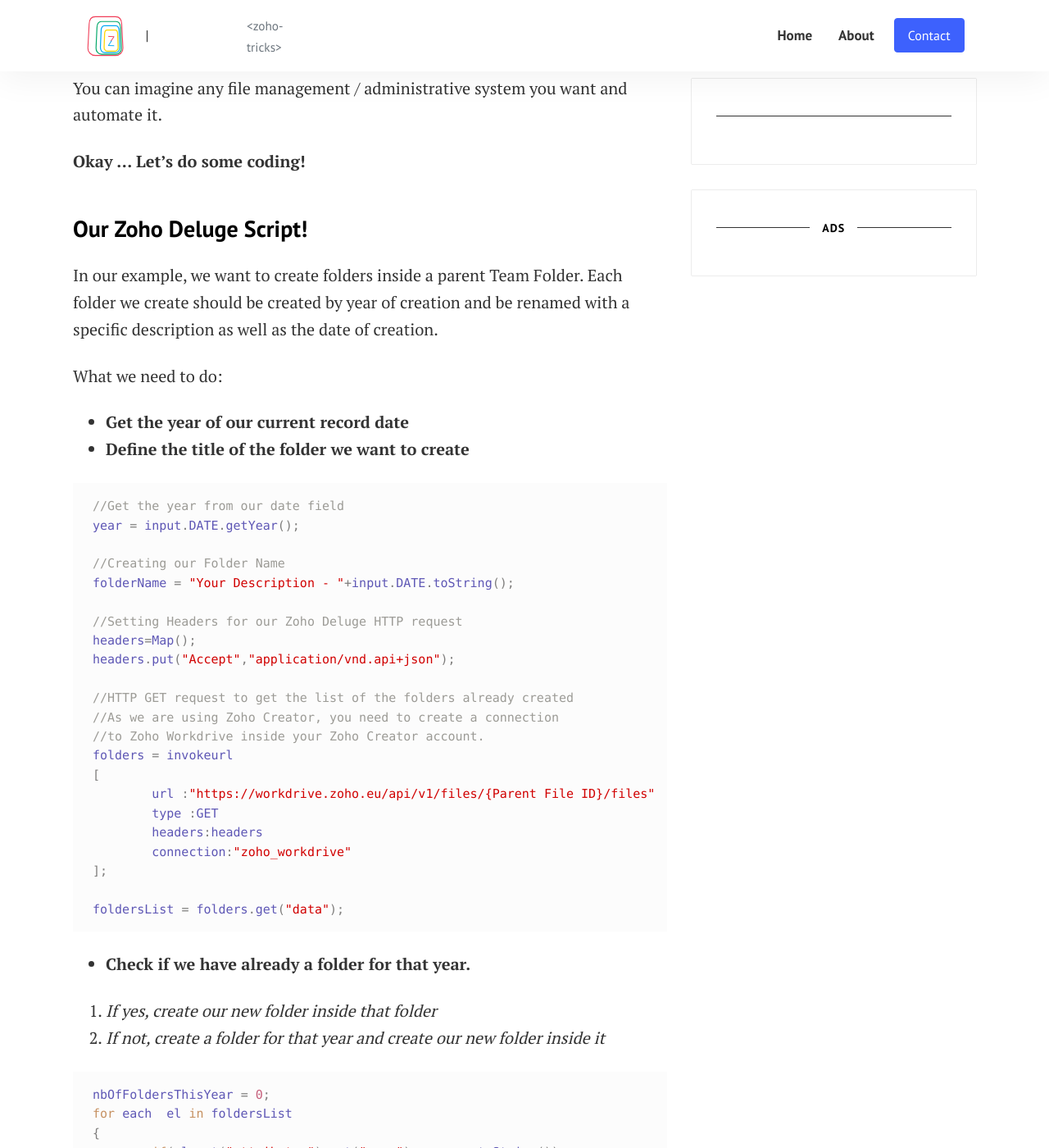
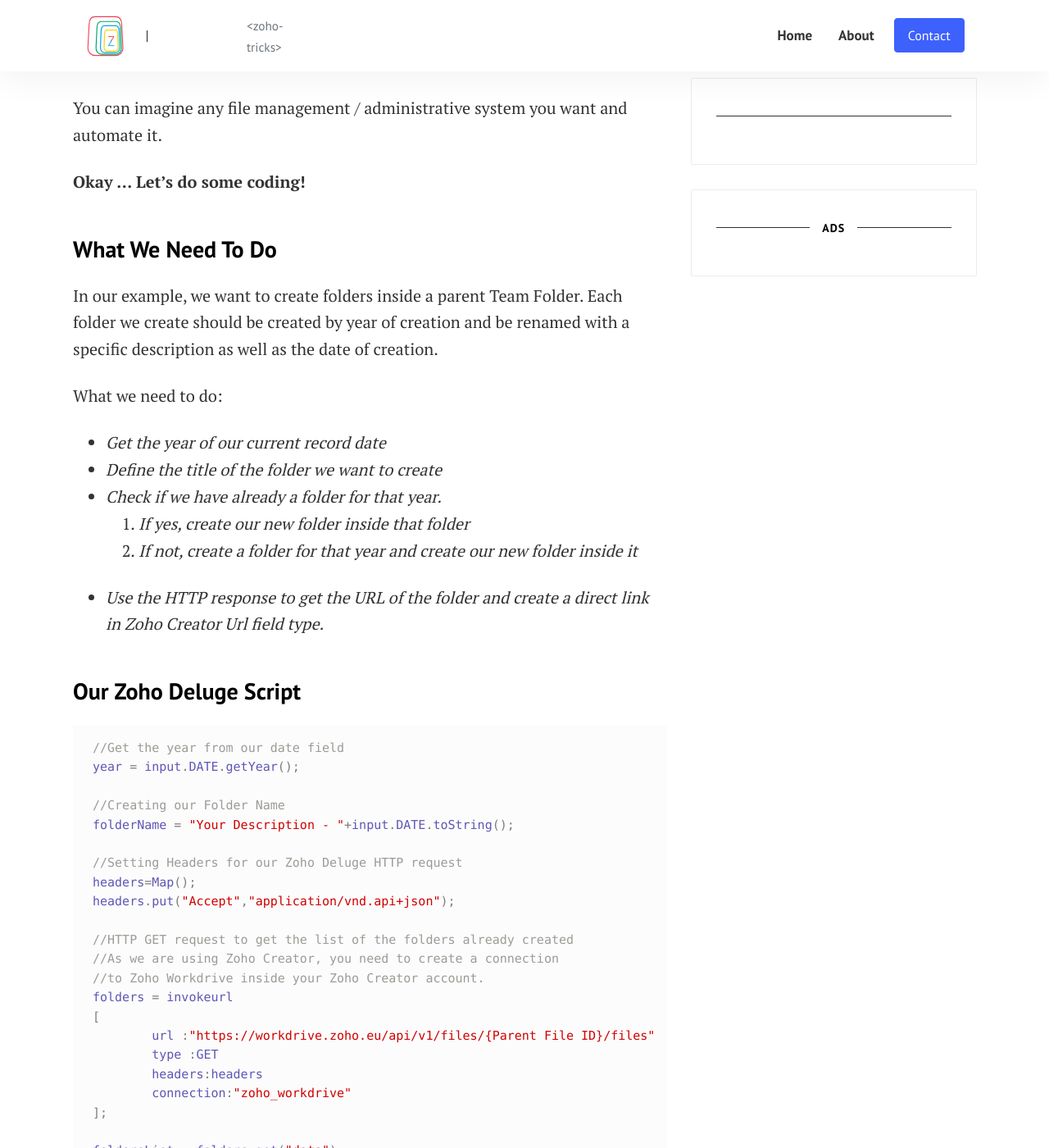
Before and after one commit to anthoninvanimpe/anthoninvanimpe.github.io, a Jekyll site: the page built from _posts/2021-06-18-zoho-deluge-create-folder-in-workdrive.md, in a window 1280 px wide and 1400 px high, scrolled down 816 px. Shown: the whole window at 82% size. Built offline with Jekyll 4.4.1, drawn with Linux system fonts in a browser that asks for light colours; comment, search, counter and statistics services are not loaded; some of the changed text lies outside the part shown.

Commit message:
Update from Forestry.io anthoninvanimpe updated _posts/2021-06-18-zoho-deluge-create-folder-in-workdrive.md

````diff
--- a/_posts/2021-06-18-zoho-deluge-create-folder-in-workdrive.md
+++ b/_posts/2021-06-18-zoho-deluge-create-folder-in-workdrive.md
@@ -34,14 +34,20 @@ You can imagine any file management / administrative system you want and automat
 
 **Okay ... Let's do some coding!**
 
-### Our Zoho Deluge Script!
+### What We Need To Do
 
 In our example, we want to create folders inside a parent Team Folder. Each folder we create should be created by year of creation and be renamed with a specific description as well as the date of creation.
 
 What we need to do:
 
-* **Get the year of our current record date**
-* **Define the title of the folder we want to create**
+* _Get the year of our current record date_
+* _Define the title of the folder we want to create_
+* _Check if we have already a folder for that year._
+  1. _If yes, create our new folder inside that folder_
+  2. _If not, create a folder for that year and create our new folder inside it_
+* _Use the HTTP response to get the URL of the folder and create a direct link in Zoho Creator Url field type._
+
+### Our Zoho Deluge Script
 
 ```javascript
 //Get the year from our date field
````
Also changed, not shown: other parts of _posts/2021-06-18-zoho-deluge-create-folder-in-workdrive.md (+3 -6 lines).
